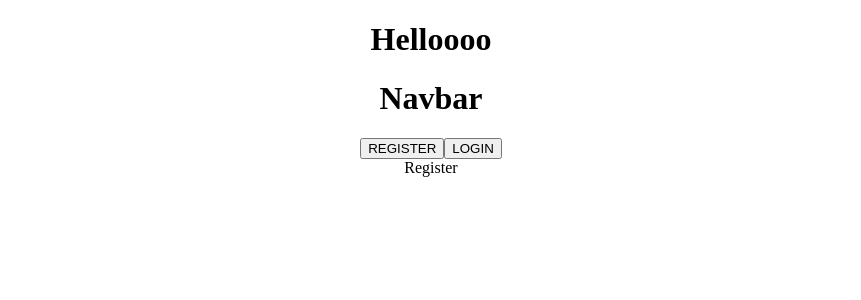
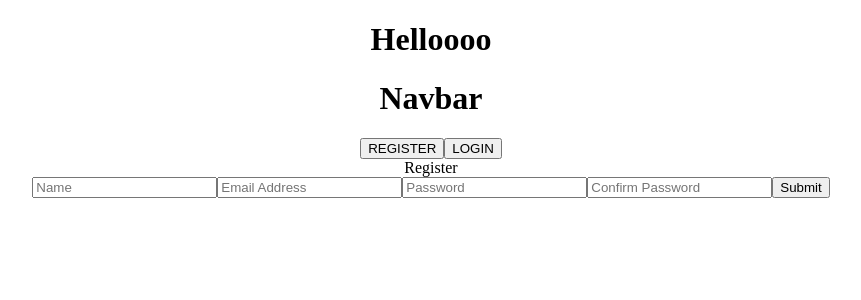
Before and after one commit to sreskala/food-tracker-beta, a React (Create React App) app in the folder client/: page /register in a window 1280 px wide. Shown: the top 300 px of the page, without its empty margins (209-1070 px from the left). Built offline with nearby package versions, Linux system fonts and the light colour scheme.

Commit message:
adding register and login forms

```diff
--- a/client/src/components/auth/Login.jsx
+++ b/client/src/components/auth/Login.jsx
@@ -1,9 +1,46 @@
-import React from 'react'
+import React, { useState } from "react";
 
 const Login = () => {
+  const [formData, setFormData] = useState({
+    email: "",
+    password: "",
+  });
+
+  const { email, password } = formData;
+
+  const handleChange = (e) =>
+    setFormData({ ...formData, [e.target.name]: e.target.value });
+
+  const handleSubmit = (e) => {
+    e.preventDefault();
+
+    console.log(formData);
+  };
+
   return (
-    <div>Login</div>
-  )
-}
+    <>
+      <div>Login</div>
+      <form onSubmit={(e) => handleSubmit(e)}>
+        <input
+          type="email"
+          placeholder="Email Address"
+          name="email"
+          value={email}
+          required
+          onChange={(e) => handleChange(e)}
+        />
+        <input
+          type="password"
+          placeholder="Password"
+          name="password"
+          minLength="8"
+          value={password}
+          onChange={(e) => handleChange(e)}
+        />
+        <button type="submit">Submit</button>
+      </form>
+    </>
+  );
+};
 
-export default Login
+export default Login;
--- a/client/src/components/auth/Register.jsx
+++ b/client/src/components/auth/Register.jsx
@@ -1,9 +1,89 @@
-import React from 'react'
+import React, { useState } from "react";
+//import axios from 'axios';
 
 const Register = () => {
+  const [formData, setFormData] = useState({
+    name: "",
+    email: "",
+    password: "",
+    password2: "",
+  });
+
+  const { name, email, password, password2 } = formData;
+
+  const handleChange = (e) =>
+    setFormData({ ...formData, [e.target.name]: e.target.value });
+
+  const handleSubmit = async (e) => {
+    e.preventDefault();
+    if (password !== password2) {
+        console.log('Passwords dont match');
+    } else {
+        // const newUser = {
+        //     name,
+        //     email,
+        //     password
+        // };
+
+        // try {
+        //     const config = {
+        //         headers: {
+        //             'Content-Type': 'application/json'
+        //         }
+        //     }
+
+        //     const body = JSON.stringify(newUser);
+
+        //     const res = await axios.post('/api/users', body, config);
+        //     console.log(res.data);
+        // } catch (err) {
+        //     console.error(err.response.data);
+        // }
+        console.log(formData);
+    }
+
+  };
+
   return (
-    <div>Register</div>
-  )
-}
+    <>
+      <div>Register</div>
+      <form onSubmit={(e) => handleSubmit(e)}>
+        <input
+          type="text"
+          placeholder="Name"
+          name="name"
+          value={name}
+          required
+          onChange={(e) => handleChange(e)}
+        />
+        <input
+          type="email"
+          placeholder="Email Address"
+          name="email"
+          value={email}
+          required
+          onChange={(e) => handleChange(e)}
+        />
+        <input
+          type="password"
+          placeholder="Password"
+          name="password"
+          minLength="8"
+          value={password}
+          onChange={(e) => handleChange(e)}
+        />
+        <input
+          type="password"
+          placeholder="Confirm Password"
+          name="password2"
+          minLength="8"
+          value={password2}
+          onChange={(e) => handleChange(e)}
+        />
+        <button type="submit">Submit</button>
+      </form>
+    </>
+  );
+};
 
-export default Register
+export default Register;
```
